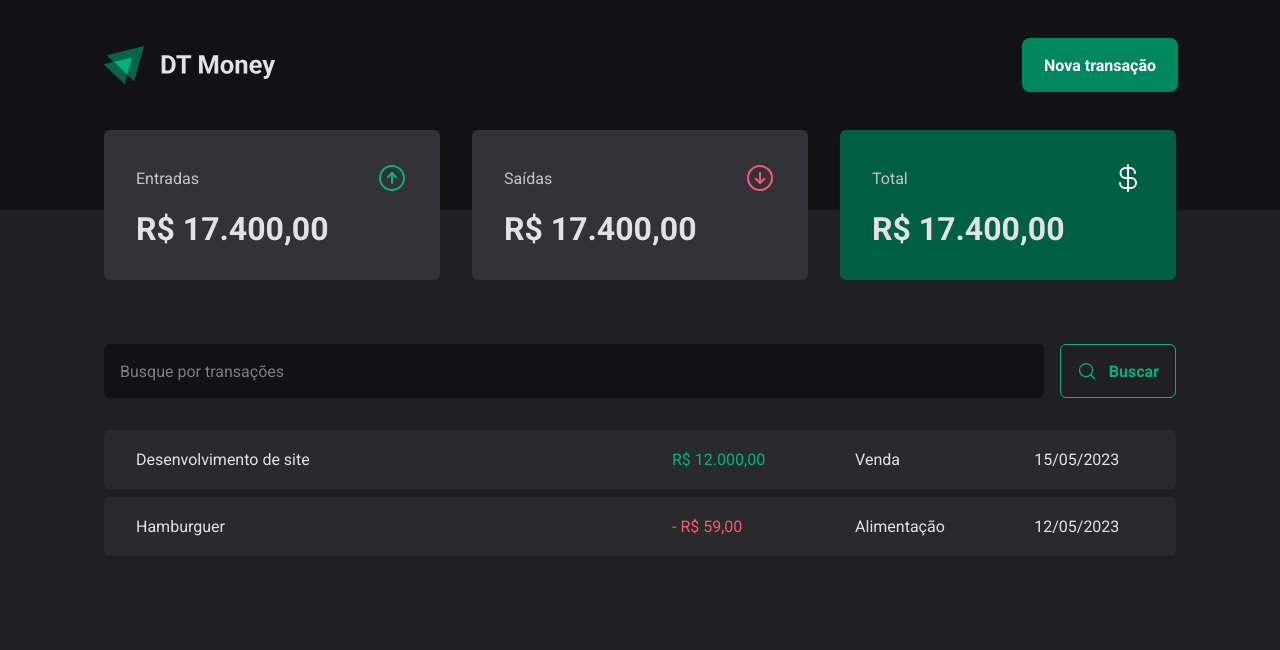
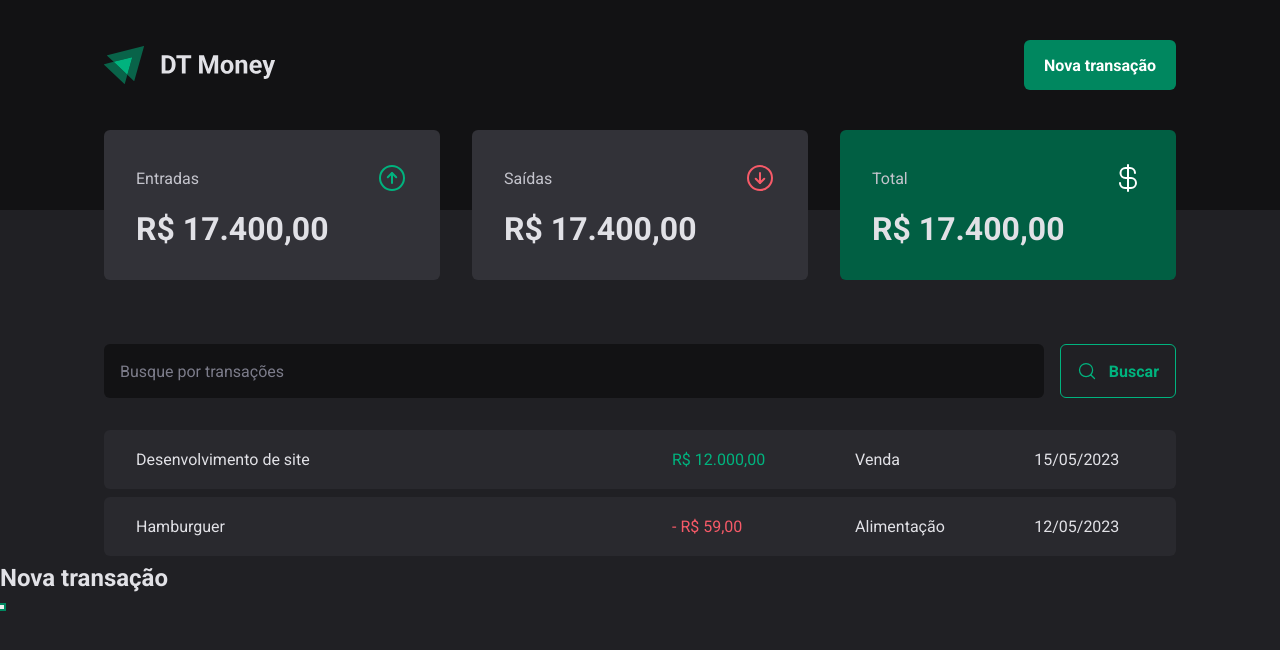
Before and after one commit to milsucruz/dt-money, a React (Vite) app: page / in a window 1280 px wide. Both pictures are taken after a click on the button "Nova transação". Shown: the top 650 px of the page. Built offline with nearby package versions, Linux system fonts and the light colour scheme.

Commit message:
Header radix Dialog

```diff
--- a/package.json
+++ b/package.json
@@ -10,6 +10,7 @@
     "preview": "vite preview"
   },
   "dependencies": {
+    "@radix-ui/react-dialog": "^1.0.3",
     "phosphor-react": "^1.4.1",
     "react": "^18.2.0",
     "react-dom": "^18.2.0",
--- a/src/components/Header/index.tsx
+++ b/src/components/Header/index.tsx
@@ -1,4 +1,6 @@
 import { HeaderContainer, HeaderContent, NewTransactionButton } from './styles'
+import * as Dialog from '@radix-ui/react-dialog'
+
 import logoImg from '../../assets/logo.svg'
 
 export function Header() {
@@ -6,7 +8,21 @@
     <HeaderContainer>
       <HeaderContent>
         <img src={logoImg} alt="" />
-        <NewTransactionButton>Nova transação</NewTransactionButton>
+
+        <Dialog.Root>
+          <Dialog.Trigger asChild>
+            <NewTransactionButton>Nova transação</NewTransactionButton>
+          </Dialog.Trigger>
+
+          <Dialog.Portal>
+            <Dialog.Overlay />
+            <Dialog.Content>
+              <Dialog.Title>Nova transação</Dialog.Title>
+
+              <Dialog.Close />
+            </Dialog.Content>
+          </Dialog.Portal>
+        </Dialog.Root>
       </HeaderContent>
     </HeaderContainer>
   )
```
Also changed, not shown: 1 other file (tests, documents, lock files or other folders).
